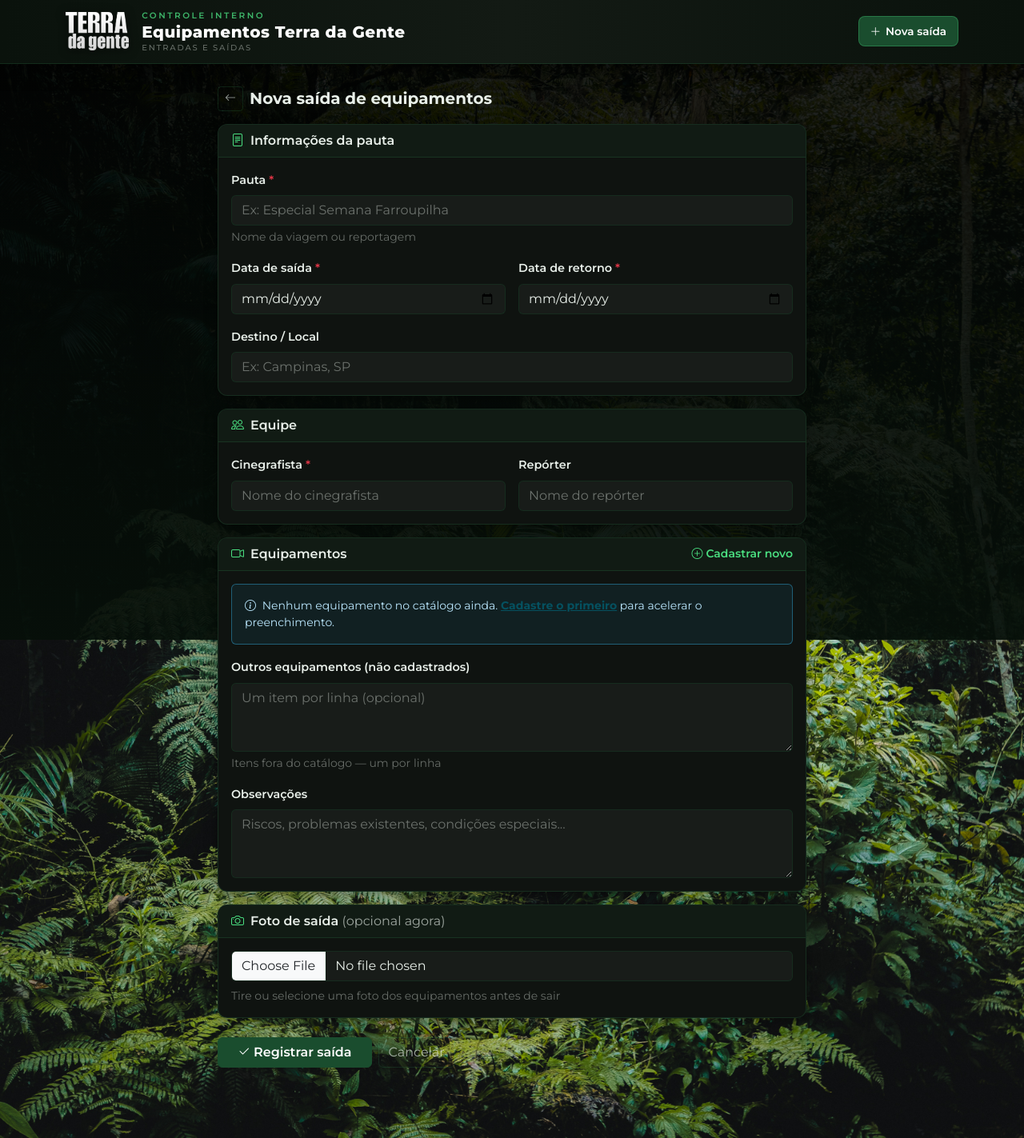
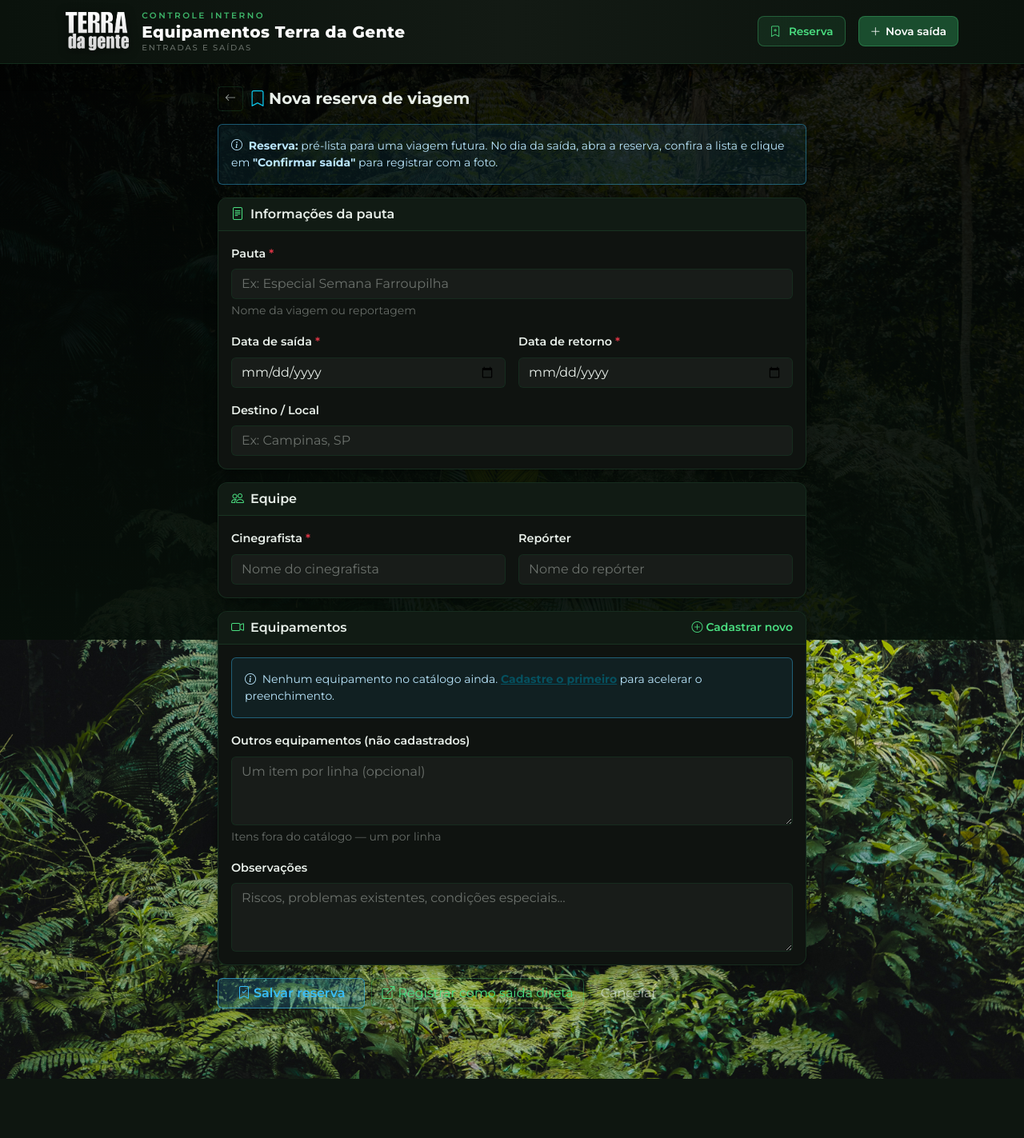
Before and after one commit to Leovilela88/equipamentostg, a Flask app: page /novo?tipo=reserva in a window 1280 px wide. Shown: the whole page at 80% size. After the commit the page ends 1349 px from the top, so only its background shows below. Run offline with Flask 3, Linux system fonts and the light colour scheme; data that the repository does not hold is empty.

Commit message:
Adicionar tipo 'Reserva' para pre-listas de viagem
- Novo status 'Reservado' em registros (3 estados: Reservado/Em campo/Devolvido)
- Botao 'Reserva' no header e botoes duplos no formulario
  (Salvar reserva / Registrar saida direta)
- Filtro 'Reservas' no dashboard com badge azul
- Card de estatistica 'Reservas' (4 cards no dashboard agora)
- Acao 'Confirmar saida' na pagina de detalhe da reserva
  - Modal com upload de foto (opcional)
  - Converte reserva em 'Em campo' atualizando criado_em
- Reservas ordenadas por data_inicio (mais proximas primeiro)

Co-Authored-By: Claude Opus 4.7 <noreply@anthropic.com>

```diff
--- a/app.py
+++ b/app.py
@@ -185,7 +185,11 @@ app.jinja_env.globals["formatar_periodo"] = formatar_periodo
 def index():
     status_filter = request.args.get("status", "todos")
     with get_db() as conn:
-        if status_filter == "em_campo":
+        if status_filter == "reservado":
+            rows = conn.execute(
+                "SELECT * FROM registros WHERE status='Reservado' ORDER BY data_inicio ASC, criado_em DESC"
+            ).fetchall()
+        elif status_filter == "em_campo":
             rows = conn.execute(
                 "SELECT * FROM registros WHERE status='Em campo' ORDER BY criado_em DESC"
             ).fetchall()
@@ -195,13 +199,16 @@ def index():
             ).fetchall()
         else:
             rows = conn.execute(
-                "SELECT * FROM registros ORDER BY criado_em DESC"
+                "SELECT * FROM registros ORDER BY "
+                "CASE status WHEN 'Reservado' THEN 1 WHEN 'Em campo' THEN 2 ELSE 3 END, "
+                "criado_em DESC"
             ).fetchall()
 
         totais = conn.execute("""
             SELECT
                 COUNT(*) as total,
-                SUM(CASE WHEN status='Em campo' THEN 1 ELSE 0 END) as em_campo,
+                SUM(CASE WHEN status='Reservado' THEN 1 ELSE 0 END) as reservado,
+                SUM(CASE WHEN status='Em campo'  THEN 1 ELSE 0 END) as em_campo,
                 SUM(CASE WHEN status='Devolvido' THEN 1 ELSE 0 END) as devolvido
             FROM registros
         """).fetchone()
@@ -243,26 +250,32 @@ def novo():
             return render_template("novo.html", form=request.form, catalogo=catalogo,
                                    selecionados=set(selecionados))
 
+        # tipo = "reserva" ou "saida" (default)
+        tipo = request.form.get("tipo", "saida")
+        status = "Reservado" if tipo == "reserva" else "Em campo"
+
         foto_url = None
-        file = request.files.get("foto_saida")
-        if file and file.filename and allowed(file.filename):
-            try:
-                foto_url = upload_foto(file, prefix="saida")
-            except Exception as e:
-                flash(f"Erro ao enviar foto: {e}", "erro")
+        if tipo == "saida":
+            file = request.files.get("foto_saida")
+            if file and file.filename and allowed(file.filename):
+                try:
+                    foto_url = upload_foto(file, prefix="saida")
+                except Exception as e:
+                    flash(f"Erro ao enviar foto: {e}", "erro")
 
         with get_db() as conn:
             cursor = conn.execute("""
                 INSERT INTO registros
                     (pauta, data_inicio, data_fim, cinegrafista, reporter, destino,
-                     equipamentos, observacoes, foto_saida)
-                VALUES (?,?,?,?,?,?,?,?,?)
+                     equipamentos, observacoes, foto_saida, status)
+                VALUES (?,?,?,?,?,?,?,?,?,?)
             """, (pauta, data_inicio, data_fim, cinegrafista, reporter, destino,
-                  equipamentos, observacoes, foto_url))
+                  equipamentos, observacoes, foto_url, status))
             conn.commit()
             registro_id = cursor.lastrowid
 
-        flash("Saída registrada com sucesso!", "ok")
+        msg = "Reserva criada com sucesso!" if tipo == "reserva" else "Saída registrada com sucesso!"
+        flash(msg, "ok")
         return redirect(url_for("detalhe", id=registro_id))
 
     return render_template("novo.html", form={}, catalogo=catalogo, selecionados=set())
@@ -323,6 +336,36 @@ def devolver(id):
         conn.commit()
 
     flash("Equipamentos marcados como devolvidos!", "ok")
+    return redirect(url_for("detalhe", id=id))
+
+
+@app.route("/registro/<int:id>/confirmar-saida", methods=["POST"])
+def confirmar_saida(id):
+    """Converte uma Reserva em 'Em campo' (opcionalmente com foto)."""
+    foto_url = None
+    file = request.files.get("foto_saida")
+    if file and file.filename and allowed(file.filename):
+        try:
+            foto_url = upload_foto(file, prefix="saida")
+        except Exception as e:
+            flash(f"Erro ao enviar foto: {e}", "erro")
+            return redirect(url_for("detalhe", id=id))
+
+    with get_db() as conn:
+        if foto_url:
+            conn.execute(
+                "UPDATE registros SET status='Em campo', foto_saida=?, "
+                "criado_em=datetime('now','localtime') WHERE id=?",
+                (foto_url, id),
+            )
+        else:
+            conn.execute(
+                "UPDATE registros SET status='Em campo', "
+                "criado_em=datetime('now','localtime') WHERE id=?",
+                (id,),
+            )
+        conn.commit()
+    flash("Saída confirmada! Reserva agora está em campo.", "ok")
     return redirect(url_for("detalhe", id=id))
 
 
--- a/templates/base.html
+++ b/templates/base.html
@@ -218,6 +218,22 @@
       color: #fbbf24;
     }
 
+    .btn-info, .btn-outline-info {
+      color: #38bdf8;
+      background: transparent;
+      border-color: rgba(56,189,248,.4);
+      font-weight: 600;
+    }
+    .btn-info {
+      background: rgba(56,189,248,.18);
+      border-color: rgba(56,189,248,.6);
+    }
+    .btn-outline-info:hover, .btn-info:hover {
+      background: rgba(56,189,248,.25);
+      color: #7dd3fc;
+      border-color: #38bdf8;
+    }
+
     .btn-outline-danger {
       color: #f87171;
       border-color: rgba(248,113,113,.4);
@@ -229,6 +245,12 @@
 
     /* ── Badges ────────────────────────────────────────────── */
 
+    .badge-reservado {
+      background: rgba(56, 189, 248, 0.15);
+      color: #38bdf8;
+      border: 1px solid rgba(56, 189, 248, 0.4);
+      font-weight: 600;
+    }
     .badge-campo {
       background: rgba(251, 191, 36, 0.15);
       color: #fbbf24;
@@ -256,6 +278,7 @@
     .stat-card .lbl { font-size: .75rem; font-weight: 600; letter-spacing: 1px; text-transform: uppercase; color: var(--txt-suave); margin-top: 6px; }
     .stat-card.verde .num { color: var(--verde-claro); }
     .stat-card.amarelo .num { color: #fbbf24; }
+    .stat-card.azul .num { color: #38bdf8; }
 
     /* ── Foto ──────────────────────────────────────────────── */
 
@@ -396,6 +419,9 @@
       <h1>Equipamentos Terra da Gente</h1>
       <div class="sub">Entradas e saídas</div>
     </div>
+    <a href="{{ url_for('novo') }}?tipo=reserva" class="btn-topo" title="Pré-lista de viagem">
+      <i class="bi bi-bookmark-plus"></i><span class="d-none d-md-inline ms-1">Reserva</span>
+    </a>
     <a href="{{ url_for('novo') }}" class="btn-topo primario">
       <i class="bi bi-plus-lg"></i><span class="d-none d-sm-inline">Nova saída</span>
     </a>
--- a/templates/novo.html
+++ b/templates/novo.html
@@ -5,12 +5,26 @@
 <div class="row justify-content-center">
 <div class="col-12 col-lg-8">
 
+  {% set tipo_padrao = request.args.get('tipo', 'saida') %}
   <div class="d-flex align-items-center gap-2 mb-3">
     <a href="{{ url_for('index') }}" class="btn btn-sm btn-outline-secondary">
       <i class="bi bi-arrow-left"></i>
     </a>
-    <h5 class="mb-0 fw-bold">Nova saída de equipamentos</h5>
+    <h5 class="mb-0 fw-bold" id="tituloForm">
+      {% if tipo_padrao == 'reserva' %}
+        <i class="bi bi-bookmark text-info me-1"></i>Nova reserva de viagem
+      {% else %}
+        <i class="bi bi-box-arrow-up-right me-1"></i>Nova saída de equipamentos
+      {% endif %}
+    </h5>
   </div>
+
+  {% if tipo_padrao == 'reserva' %}
+  <div class="alert alert-info small mb-3">
+    <i class="bi bi-info-circle me-1"></i>
+    <strong>Reserva:</strong> pré-lista para uma viagem futura. No dia da saída, abra a reserva, confira a lista e clique em <strong>"Confirmar saída"</strong> para registrar com a foto.
+  </div>
+  {% endif %}
 
   <form method="POST" enctype="multipart/form-data">
 
@@ -137,23 +151,39 @@
       </div>
     </div>
 
-    <!-- Foto de saída -->
-    <div class="card mb-4">
+    <!-- Foto de saída (somente para saídas, não para reservas) -->
+    <div class="card mb-4" id="cardFoto" {% if tipo_padrao == 'reserva' %}style="display:none;"{% endif %}>
       <div class="card-header py-2 fw-semibold">
-        <i class="bi bi-camera me-2"></i>Foto de saída <span class="text-muted fw-normal">(opcional agora)</span>
+        <i class="bi bi-camera me-2"></i>Foto de saída <span class="text-muted fw-normal">(opcional)</span>
       </div>
       <div class="card-body">
         <input type="file" name="foto_saida" class="form-control" accept="image/*" capture="environment"
                id="fotoSaidaInput" onchange="previewFoto(this,'previewSaida')">
         <div class="mt-2" id="previewSaida"></div>
-        <div class="form-text">Tire ou selecione uma foto dos equipamentos antes de sair</div>
+        <div class="form-text">Foto dos equipamentos antes de sair (você pode adicionar depois também)</div>
       </div>
     </div>
 
-    <div class="d-flex gap-2">
-      <button type="submit" class="btn btn-primary px-4">
-        <i class="bi bi-check2 me-1"></i>Registrar saída
-      </button>
+    <input type="hidden" name="tipo" id="tipoInput" value="{{ tipo_padrao }}">
+
+    <div class="d-flex flex-wrap gap-2">
+      {% if tipo_padrao == 'reserva' %}
+        <button type="submit" class="btn btn-info px-4" onclick="document.getElementById('tipoInput').value='reserva';">
+          <i class="bi bi-bookmark-check me-1"></i>Salvar reserva
+        </button>
+        <button type="submit" class="btn btn-outline-primary"
+                onclick="document.getElementById('tipoInput').value='saida'; document.getElementById('cardFoto').style.display='';">
+          <i class="bi bi-box-arrow-up-right me-1"></i>Registrar como saída direta
+        </button>
+      {% else %}
+        <button type="submit" class="btn btn-primary px-4" onclick="document.getElementById('tipoInput').value='saida';">
+          <i class="bi bi-check2 me-1"></i>Registrar saída
+        </button>
+        <button type="submit" class="btn btn-outline-info"
+                onclick="document.getElementById('tipoInput').value='reserva';">
+          <i class="bi bi-bookmark-plus me-1"></i>Salvar como reserva
+        </button>
+      {% endif %}
       <a href="{{ url_for('index') }}" class="btn btn-outline-secondary">Cancelar</a>
     </div>
 
```
Also changed, not shown: templates/detalhe.html (+44 -2 lines), templates/index.html (+20 -6 lines).
